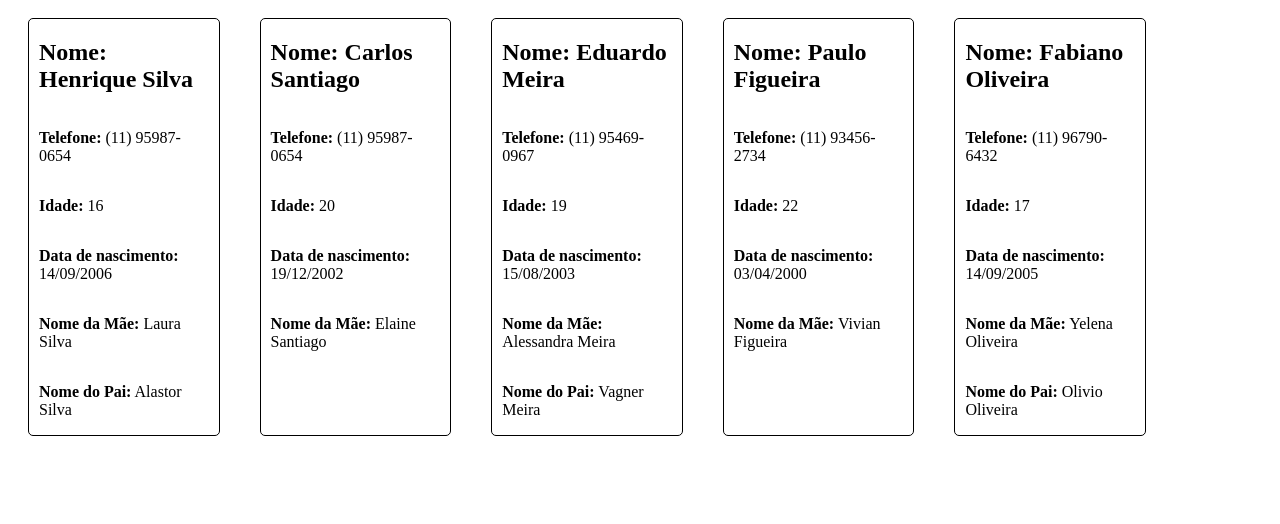
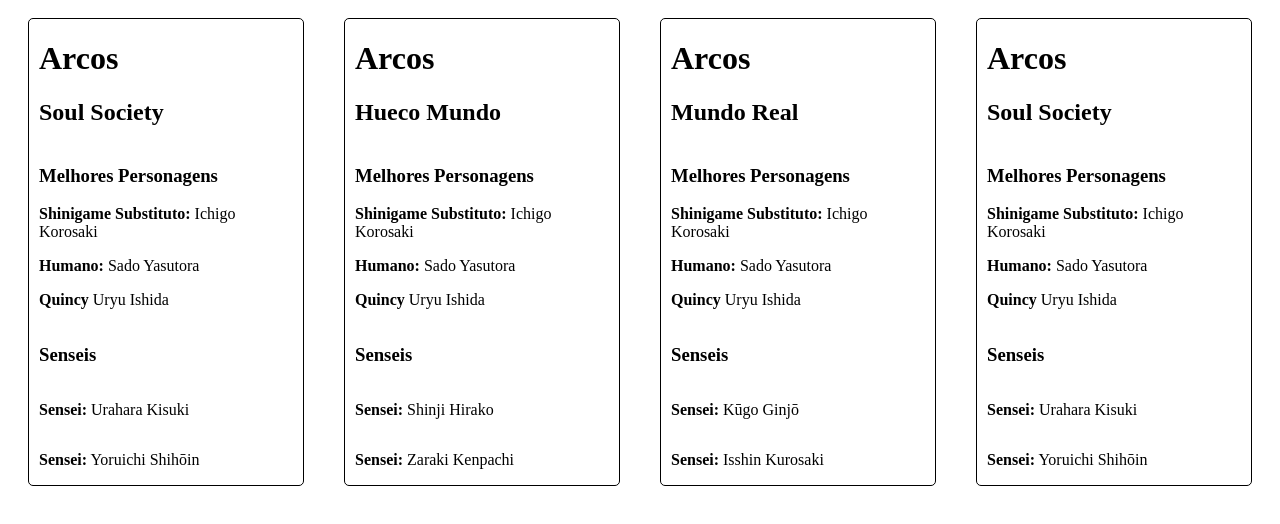
Before and after one commit to ManuMedeiros/aulas-fpr, a React (Create React App) app in the folder aula/: page / in a window 1280 px wide. Shown: the top 524 px of the page. Built offline with nearby package versions, Linux system fonts and the light colour scheme.

Commit message:
aula presencial map

```diff
--- a/aula/src/App.css
+++ b/aula/src/App.css
@@ -6,7 +6,7 @@
   margin: 10px 20px;
   border: 1px solid #000;
   border-radius: 5px;
-  width: 15%;
+  width: 50%;
 }
 
 .box-info {
--- a/aula/src/App.js
+++ b/aula/src/App.js
@@ -1,60 +1,129 @@
 import "./App.css";
 
 function App() {
-  const formulario = [
+  const sereitei = [
     {
-      nome: "Henrique Silva",
-      telefone: "(11) 95987-0654",
-      idade: 16,
-      nascimento: "14/09/2006",
-      nomeMae: "Laura Silva",
-      nomePai: "Alastor Silva",
+      local: "Soul Society",
+      dangai: true,
+      Ryokas: [
+        {
+          ichigo: "Ichigo Korosaki",
+          sado: "Sado Yasutora",
+          uryu: "Uryu Ishida",
+        },
+      ],
+      sensei: [
+        {
+          mundoReal: true,
+          sensei: "Urahara Kisuki",
+        },
+        {
+          mundoDasAlmas: true,
+          sensei: "Yoruichi Shihōin",
+        },
+      ],
     },
     {
-      nome: "Carlos Santiago",
-      telefone: "(11) 95987-0654",
-      idade: 20,
-      nascimento: "19/12/2002",
-      nomeMae: "Elaine Santiago",
-      nomePai: "",
+      local: "Hueco Mundo",
+      dangai: true,
+      Ryokas: [
+        {
+          ichigo: "Ichigo Korosaki",
+          sado: "Sado Yasutora",
+          uryu: "Uryu Ishida",
+        },
+      ],
+      sensei: [
+        {
+          mundoReal: true,
+          sensei: "Shinji Hirako",
+        },
+        {
+          mundoDasAlmas: true,
+          sensei: "Zaraki Kenpachi",
+        },
+      ],
     },
     {
-      nome: "Eduardo Meira",
-      telefone: "(11) 95469-0967",
-      idade: 19,
-      nascimento: "15/08/2003",
-      nomeMae: "Alessandra Meira",
-      nomePai: "Vagner Meira",
+      local: "Mundo Real",
+      dangai: true,
+      Ryokas: [
+        {
+          ichigo: "Ichigo Korosaki",
+          sado: "Sado Yasutora",
+          uryu: "Uryu Ishida",
+        },
+      ],
+      sensei: [
+        {
+          mundoReal: true,
+          sensei: "Kūgo Ginjō",
+        },
+        {
+          mundoDasAlmas: true,
+          sensei: "Isshin Kurosaki",
+        },
+      ],
     },
     {
-      nome: "Paulo Figueira",
-      telefone: "(11) 93456-2734",
-      idade: 22,
-      nascimento: "03/04/2000",
-      nomeMae: "Vivian Figueira",
-      nomePai: "",
-    },
-    {
-      nome: "Fabiano Oliveira",
-      telefone: "(11) 96790-6432",
-      idade: 17,
-      nascimento: "14/09/2005",
-      nomeMae: "Yelena Oliveira",
-      nomePai: "Olivio Oliveira",
+      local: "Soul Society",
+      dangai: true,
+      Ryokas: [
+        {
+          ichigo: "Ichigo Korosaki",
+          sado: "Sado Yasutora",
+          uryu: "Uryu Ishida",
+        },
+      ],
+      sensei: [
+        {
+          mundoReal: true,
+          sensei: "Urahara Kisuki",
+        },
+        {
+          mundoDasAlmas: true,
+          sensei: "Yoruichi Shihōin",
+        },
+      ],
     },
   ];
+
   return (
     <div className="App">
-      {formulario.map((item) => {
+      {sereitei.map((bleach) => {
         return (
           <div className="box-form">
             <div className="box-info">
-              <h2>Nome: {item.nome}</h2>
-              <p><strong>Telefone:</strong> {item.telefone}</p>
-              <p><strong>Idade:</strong> {item.idade }</p>
-              <p><strong>Data de nascimento:</strong> {item.nascimento}</p>
-              <p><strong>Nome da Mãe:</strong> {item.nomeMae}</p>
-              {item.nomePai && <p><strong>Nome do Pai:</strong> {item.nomePai}</p>}
+              <div>
+                <h1>Arcos</h1>
+                <h2>{bleach.local}</h2>
+              </div>
+              {bleach.Ryokas.map((personagens) => {
+                return (
+                  <div>
+                    <h3>Melhores Personagens</h3>
+                    <p>
+                      <strong>Shinigame Substituto:</strong> {personagens.ichigo}
+                    </p>
+                    <p>
+                      <strong>Humano:</strong> {personagens.sado}
+                    </p>
+                    <p>
+                      <strong>Quincy</strong> {personagens.uryu}
+                    </p>
+                  </div>
+                );
+              })}
+              <h3>Senseis</h3>
+              {bleach.sensei.map((seniors) => {
+                return (
+                  <div>
+                    <p>
+                      <strong>Sensei:</strong> {seniors.sensei}
+                    </p>
+                  </div>
+                );
+              })}
             </div>
           </div>
         );
```
Also changed, not shown: 1 other file (tests, documents, lock files or other folders).
